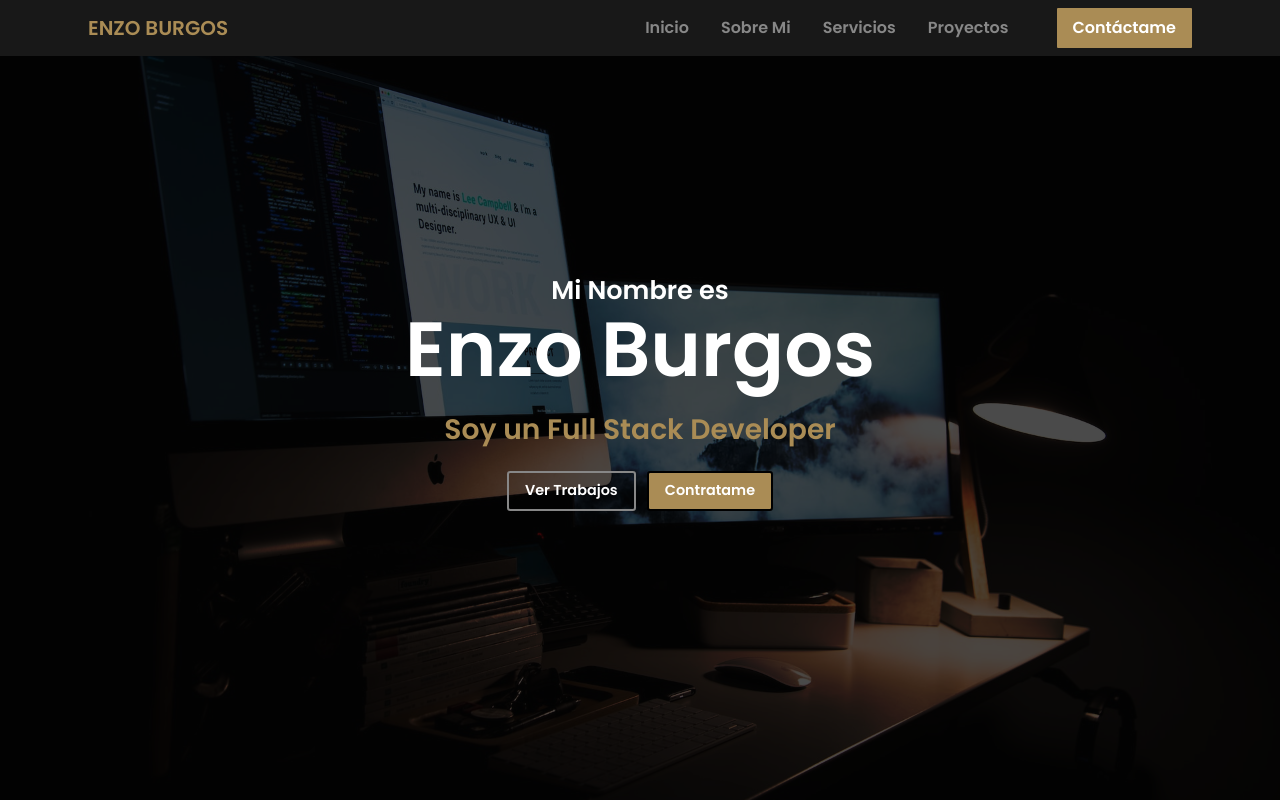
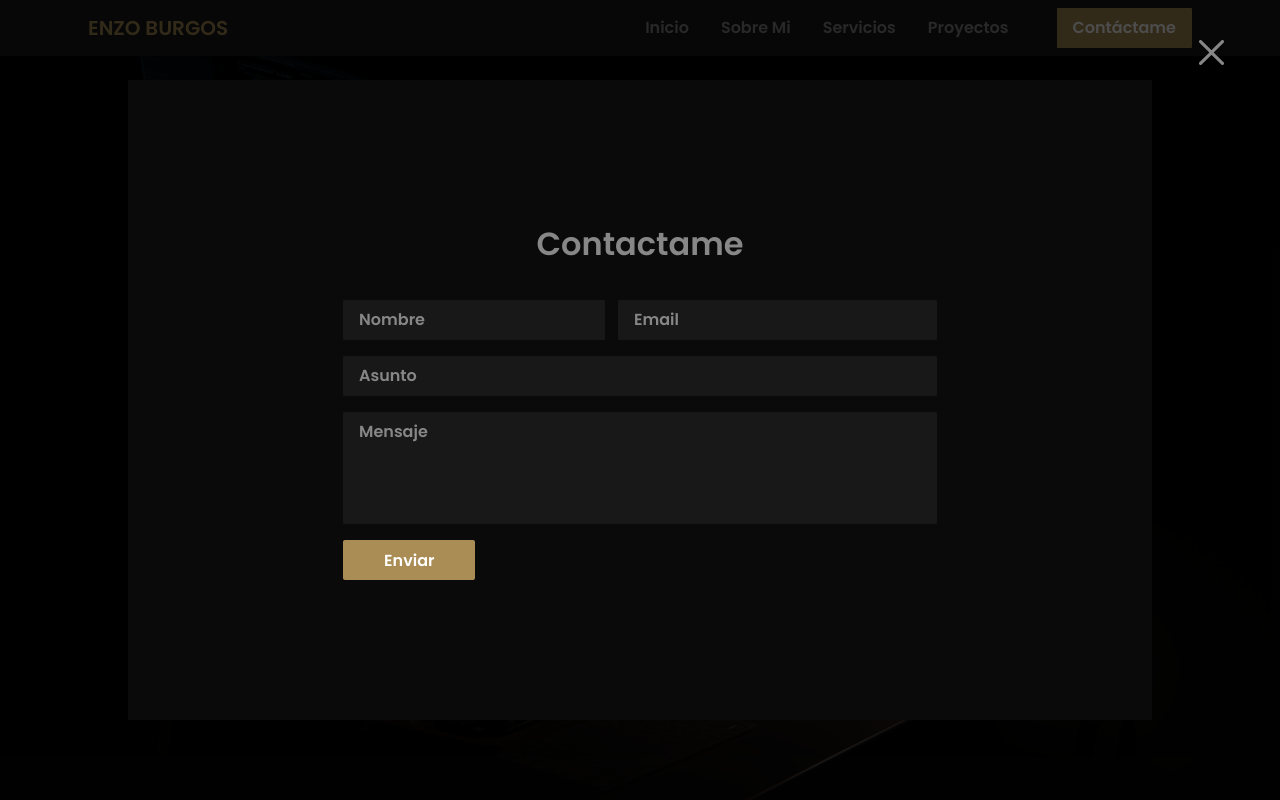
Before and after one commit to enzoburgos/PortfolioReactJs, a React (Create React App) app: page / in a window 1280 px wide. Both pictures are taken after a click on the button "Contáctame". Shown: the top 800 px of the page. Built offline with nearby package versions, Linux system fonts and the light colour scheme.

Commit message:
termine de darle interracion al formulario y a las imagenes junto con los hovers en general, menos a los botones

```diff
--- a/package.json
+++ b/package.json
@@ -6,6 +6,7 @@
   "dependencies": {
     "@chakra-ui/icons": "^2.0.19",
     "@chakra-ui/react": "^2.7.1",
+    "@emailjs/browser": "^3.11.0",
     "@emotion/react": "^11.11.1",
     "@emotion/styled": "^11.11.0",
     "@testing-library/jest-dom": "^5.16.5",
--- a/src/components/Formulario/Formulario.jsx
+++ b/src/components/Formulario/Formulario.jsx
@@ -1,7 +1,11 @@
-import { Box, Input, Flex, Button } from "@chakra-ui/react";
-import React from "react";
+import { Input, Flex, Button, FormControl } from "@chakra-ui/react";
+
+import React, { useRef } from "react";
+import emailjs from '@emailjs/browser';
 
 const Formulario = () => {
+
+// ---------estilos---------
   const estiloinput = {
     "::placeholder": {
       color: "#878787",
@@ -13,8 +17,40 @@ const Formulario = () => {
     pt: ".5rem",
   };
 
+// ----------onclick------------
+  //   const form = useRef();
+
+  //   const sendEmail = (e) => {
+  //     e.preventDefault();
+
+  //     emailjs.sendForm("service_k4zfbjj", "template_ipjwhic", form.current, "V18aLKRn9J-CT3iC7")
+  //       .then((result) => {
+  //           console.log(result.text);
+  //       }, (error) => {
+  //           console.log(error.text);
+  //       });
+  //       console.log('se clickeo');
+
+  // }
+
+  const refForm = useRef();
+
+  const handleSubmit = (event) => {
+    event.preventDefault();
+
+    const serviceId = "service_k4zfbjj";
+    const templateId = "template_ipjwhic";
+
+    const apiKey = "V18aLKRn9J-CT3iC7";
+
+    emailjs.sendForm(serviceId, templateId, refForm.current,apiKey)
+    .then( result => console.log(result.text))
+    .catch(error=>console.error(error))
+
+  }
+
   return (
-    <Box width="58%">
+    <FormControl as="formulario" width="58%" ref={refForm} onSubmit={handleSubmit}>
       <Flex gap=".8rem" mb="1rem">
         <Input
           placeholder="Nombre"
@@ -22,6 +58,8 @@ const Formulario = () => {
           width="auto"
           sx={estiloinput}
           pb= ".5rem"
+          name="user_name"
+          isRequired
         />
         <Input
           placeholder="Email"
@@ -29,6 +67,8 @@ const Formulario = () => {
           width="68%"
           sx={estiloinput}
           pb='.5rem'
+          name="user_email"
+          isRequired
         />
       </Flex>
 
@@ -38,6 +78,8 @@ const Formulario = () => {
         mb="1rem"
         sx={estiloinput}
         pb='.5rem'
+        name="from_name"
+        isRequired
       />
       <Input
         placeholder="Mensaje"
@@ -45,17 +87,22 @@ const Formulario = () => {
         mb="1rem"
         sx={estiloinput}
         pb='5rem'
+        name="message"
+        isRequired
       />
       <Button
+        variant="unstyled"
         bg="#AA8C55"
         color="white"
         p=".5rem 2.5rem"
-        borderRadius=".2rem"
+        borderRadius=".1rem"
         border="1px #AA8C55 solid"
+
+
       >
         Enviar
       </Button>
-    </Box>
+    </FormControl>
   );
 };
 
--- a/src/components/Header/Header.jsx
+++ b/src/components/Header/Header.jsx
@@ -1,64 +1,107 @@
 import React from "react";
-import { Box, Button, Flex } from '@chakra-ui/react'
+import { useState } from "react";
+import { Box, Button, Flex, Text } from "@chakra-ui/react";
 
-import { Logo, Navbar } from '../../components'
+import { Formulario, Logo, Navbar } from "../../components";
+
+import { CloseIcon } from "@chakra-ui/icons";
 
 const Header = () => {
-
-// ----------estilos----------
-const estiloheader = {
-    height : '3.5rem',
-    bg: '#181818',
-    display: 'flex',
-    alignItems: 'center',
-    position: 'fixed',
-    width: '100%',
-    justifyContent: 'space-between',
-    pr:'5.5rem',
-    pl:'5.5rem'
+  // ----------estilos----------
+  const estiloheader = {
+    height: "3.5rem",
+    bg: "#181818",
+    display: "flex",
+    alignItems: "center",
+    position: "fixed",
+    width: "100%",
+    justifyContent: "space-between",
+    pr: "5.5rem",
+    pl: "5.5rem",
+    zIndex:'300'
     // ':hover': {
     //   bg: 'lightpink',
     // }
-}
+  };
 
-const estiloboton = {
+  const estiloboton = {
+    color: "white",
+    bg: "#AA8C55",
+    borderRadius: "1",
+    p: "0 1rem",
+  };
 
-  color:'white',
-  bg:'#AA8C55',
-  borderRadius:'1',
-  p:'0 1rem'
+  const estilobgform = {
+    position: "absolute",
+    width: "100vw",
+    height: "100vh",
+    top: "0",
+    left: "0",
+    display: "flex",
+    justifyContent: "center",
+    alignItems: "center",
+    bg: "rgba(0,0,0,0.7)",
+    "z-index": "10",
+  };
 
-}
-
-// const estiloform = {
-
-//   position:'absolute',
-//  top:'0',
-//  left:'0',
-//  justifyContent:'center'
-
-// }
-
-// ----------interacciones---------
-
-function botoncontactame() {
+  // ---------------hover---------------
 
 
-console.log('formulario');
 
-}
+  // ----------usestate mostrar formulario---------
+
+  const [mostrarFormulario, setMostrarFormulario] = useState(false);
+
+  const botoncontactame = () => {
+    setMostrarFormulario(true);
+    document.body.style.overflow = 'hidden';
+  };
+
+  const iconocerrar = () => {
+    setMostrarFormulario(false)
+    document.body.style.overflow = 'auto';
+  }
 
   return (
     <Box as="header" sx={estiloheader}>
       <Logo />
-      <Flex alignItems='center' >
-      <Navbar />
-      <Button variant="unstyled" sx={estiloboton} onClick={botoncontactame} >Contáctame</Button>
+      <Flex alignItems="center">
+        <Navbar />
+        <Button variant="unstyled" sx={estiloboton} onClick={botoncontactame}>
+          Contáctame
+        </Button>
+        {mostrarFormulario && (
+          <Box sx={estilobgform}>
+            <Box
+              display="flex"
+              flexDirection="column"
+              justifyContent="center"
+              alignItems="center"
+              bg="#0A0A0A"
+              height="80vh"
+              width="80vw"
+              fontSize=".5rem"
+
+            >
+              <CloseIcon
+                color="#878787"
+                position="absolute"
+                boxSize="25"
+                top="10"
+                right="14"
+                cursor="pointer"
+                onClick={iconocerrar}
+              />
+
+              <Text fontSize="2rem" mb="2rem" color="#878787">
+                Contactame
+              </Text>
+              <Formulario />
+            </Box>
+          </Box>
+        )}
       </Flex>
     </Box>
-
-
-
   );
 };
 
--- a/src/components/Inicio/Inicio.jsx
+++ b/src/components/Inicio/Inicio.jsx
@@ -1,6 +1,5 @@
 import React from "react";
 import { Box, Button, Text } from "@chakra-ui/react";
-// import { Boton } from "../../components";
 
 import Escritorio from "../../assets/img/Escritorio.jpg";
 
@@ -28,7 +27,7 @@ const Inicio = () => {
     pr : '1rem',
     pl : '1rem',
     fontSize : '.9rem',
-    mr:'.7rem'
+    mr:'.7rem',
   };
 
   const botoncontratame = {
@@ -40,6 +39,7 @@ const Inicio = () => {
     pr : '1rem',
     pl : '1rem',
     fontSize : '.9rem',
+
 
   }
 
--- a/src/components/Navbar/Navbar.jsx
+++ b/src/components/Navbar/Navbar.jsx
@@ -7,11 +7,21 @@ const Navbar = () => {
     color: "#878787",
     fontSize: "1rem",
     p: "1.15rem 1rem 0.9rem 1rem",
-    // transition: 'all 0.5s'
+    transition: "all 0.3s",
+    ":hover": {
+      bg: "#AA8C55",
+      color: "white",
+    },
   };
+
   return (
     <Box as="nav" pr="2rem">
-      <Link sx={estilolink} style={{ textDecoration: "none" }} href="#inicio">
+      <Link
+        sx={estilolink}
+        style={{ textDecoration: "none" }}
+        href="#inicio"
+
+      >
         Inicio
       </Link>
       <Link sx={estilolink} style={{ textDecoration: "none" }} href="#sobre-mi">
--- a/src/components/Portfolio/Portfolio.jsx
+++ b/src/components/Portfolio/Portfolio.jsx
@@ -1,10 +1,12 @@
 import { Box, Image, Text, Flex } from "@chakra-ui/react";
-import React from "react";
+import React, { useState } from "react";
 import { Boton } from "../../components";
 
 import proyecto1 from "../../assets/img/proyecto1.png";
 import proyecto2 from "../../assets/img/proyecto2.png";
 import proyecto3 from "../../assets/img/proyecto3.png";
+
+import { CloseIcon } from "@chakra-ui/icons";
 
 const Portfolio = () => {
   // --------estilos---------
@@ -18,10 +20,31 @@ const Portfolio = () => {
     height: "38vh",
     width: "26.5vw",
     objectFit: "cover",
-    borderRadius:'1'
+    borderRadius: "1",
+    cursor: "pointer",
+    transition: "all .5s",
+    ":hover": {
+      transform: "scale(1.04)",
+    },
   };
 
+  // ---------usestate img---------
+
+  const [mostrarImg, setMostrarImg] = useState(false);
+
+  const clickImg = (proyecto) => {
+    setMostrarImg(true);
+    document.body.style.overflow = "hidden";
+  };
+
+  const iconocerrar = () => {
+    setMostrarImg(false);
+    document.body.style.overflow = "auto";
+  };
+
+
   return (
+    <>
       <Box id="portfolio" as="section" bg="#0A0A0A">
         <Box sx={estiloPortfolio}>
           <Text
@@ -40,15 +63,46 @@ const Portfolio = () => {
             <Boton text="Móvil" color="#878787" />
           </Flex>
           <Flex flexWrap="wrap" gap="1rem .6rem">
-          <Image sx={estiloimg} src={proyecto1} alt="proyecto 1" />
+            <Image
+              sx={estiloimg}
+              src={proyecto1}
+              alt="proyecto 1"
+              onClick={clickImg}
+            />
             <Image sx={estiloimg} src={proyecto2} alt="proyecto 2" />
             <Image sx={estiloimg} src={proyecto3} alt="proyecto 3" />
-          <Image sx={estiloimg} src={proyecto1} alt="proyecto 4" />
+            <Image sx={estiloimg} src={proyecto1} alt="proyecto 4" onClick={clickImg}/>
             <Image sx={estiloimg} src={proyecto2} alt="proyecto 5" />
             <Image sx={estiloimg} src={proyecto3} alt="proyecto 6" />
           </Flex>
         </Box>
       </Box>
+
+      {mostrarImg && (
+        <Box
+          top="0"
+          display="flex"
+          justifyContent="center"
+          alignItems="center"
+          position="fixed"
+          bg="rgba(0,0,0,0.7)"
+          width="100vw"
+          height="100vh"
+          zIndex='999'
+        >
+          <Image src={proyecto1} />
+          <CloseIcon
+            color="#878787"
+            position="absolute"
+            boxSize="25"
+            top="10"
+            right="14"
+            cursor="pointer"
+            onClick={iconocerrar}
+          />
+        </Box>
+      )}
+    </>
   );
 };
 
```
Also changed, not shown: 1 other file (tests, documents, lock files or other folders). Lines whose indentation alone changed are shown as unchanged.
